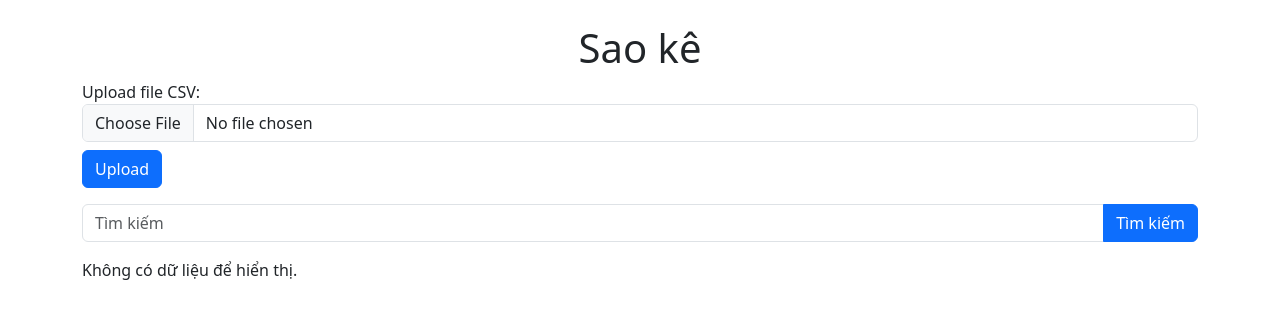
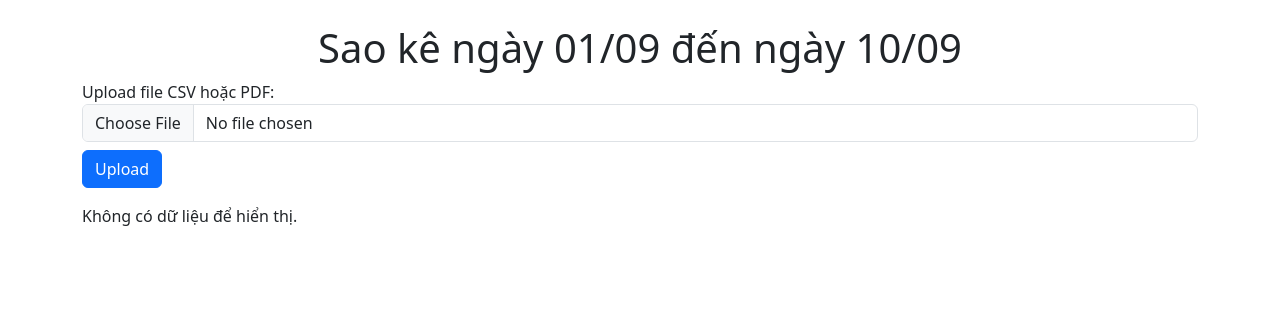
Before and after one commit to dominhsang2308/transactionscheck, a Django app: page / in a window 1280 px wide. Shown: the top 319 px of the page. Run offline with Django 5.2, Linux system fonts and the light colour scheme.

Commit message:
update code 4

```diff
--- a/saokeapp/views.py
+++ b/saokeapp/views.py
@@ -1,53 +1,79 @@
 import os
 import pandas as pd
+import pdfplumber
 from django.core.paginator import Paginator
 from django.shortcuts import render
 from django.core.files.storage import FileSystemStorage
 from django.conf import settings
 
 def saokeapp(request):
+    file_type = None
+    content = None
+
 
     if request.method == 'POST' and request.FILES.get('csv_file'):
-        csv_file = request.FILES['csv_file']
-        fs = FileSystemStorage(location=os.path.join(settings.MEDIA_ROOT, 'csvs'))
-        filename = fs.save(csv_file.name, csv_file)
-        csv_file_path = fs.path(filename)
+        uploaded_file = request.FILES['csv_file']
+        fs = FileSystemStorage(location=os.path.join(settings.MEDIA_ROOT, 'uploads'))
+        filename = fs.save(uploaded_file.name, uploaded_file)
+        file_path = fs.path(filename)
 
-        print(f"File uploaded and saved at: {csv_file_path}")
-        request.session['csv_filename'] = filename
+
+        request.session['uploaded_filename'] = filename
+
+        # Kiểm tra loại file dựa trên phần mở rộng
+        if filename.endswith('.csv'):
+            file_type = 'csv'
+            df = pd.read_csv(file_path)
+
+            content = df.to_dict(orient='records')
+            columns = df.columns
+        elif filename.endswith('.pdf'):
+            file_type = 'pdf'
+            with pdfplumber.open(file_path) as pdf:
+                content = [page.extract_text() for page in pdf.pages]  # Trích xuất văn bản từ mỗi trang PDF
+                columns = ['PDF Content']  # Giả sử chỉ có một cột là nội dung PDF
+        else:
+            return render(request, 'index.html', {'error': 'Định dạng file không được hỗ trợ.'})
     else:
 
-        if 'csv_filename' in request.session:
-            filename = request.session['csv_filename']
-            csv_file_path = os.path.join(settings.MEDIA_ROOT, 'csvs', filename)
+        if 'uploaded_filename' in request.session:
+            filename = request.session['uploaded_filename']
+            file_path = os.path.join(settings.MEDIA_ROOT, 'uploads', filename)
+
+            if not os.path.exists(file_path):
+                return render(request, 'index.html', {'error': 'Tệp không tồn tại, vui lòng tải lên tệp mới.'})
 
 
-            if not os.path.exists(csv_file_path):
-                return render(request, 'index.html', {'error': 'Tệp CSV không tồn tại, vui lòng tải lại.'})
+            if filename.endswith('.csv'):
+                file_type = 'csv'
+                df = pd.read_csv(file_path)
+
+                content = df.to_dict(orient='records')
+                columns = df.columns
+            elif filename.endswith('.pdf'):
+                file_type = 'pdf'
+                with pdfplumber.open(file_path) as pdf:
+                    content = [page.extract_text() for page in pdf.pages]
+                    columns = ['PDF Content']
         else:
-            return render(request, 'index.html', {'error': 'Chưa có tệp CSV nào được tải lên.'})
-
-
-    df = pd.read_csv(csv_file_path)
+            return render(request, 'index.html', {'error': 'Chưa có tệp nào được tải lên.'})
 
     query = request.GET.get('q', '')
 
+    # Lọc dữ liệu cho file CSV
+    if query and file_type == 'csv':
+        content = [row for row in content if any(query.lower() in str(value).lower() for value in row.values())]
 
-    csv_data = df.to_dict(orient='records')
-
-
-    if query:
-        csv_data = [row for row in csv_data if any(query.lower() in str(value).lower() for value in row.values())]
-
-
-    paginator = Paginator(csv_data, 10)
+    # Sử dụng Paginator cho cả CSV và PDF
+    paginator = Paginator(content, 10)  # Hiển thị 10 hàng hoặc trang mỗi trang
     page_number = request.GET.get('page')
     page_obj = paginator.get_page(page_number)
 
     context = {
         'page_obj': page_obj,
-        'columns': df.columns,
-        'query': query
+        'columns': columns,
+        'query': query,
+        'file_type': file_type
     }
 
     return render(request, 'index.html', context)
--- a/templates/index.html
+++ b/templates/index.html
@@ -6,34 +6,21 @@
     <title>Sao Kê Demo</title>
     <link href="https://cdn.jsdelivr.net/npm/bootstrap@5.3.3/dist/css/bootstrap.min.css" rel="stylesheet">
   </head>
-  <style>
-    .pagination {
-        margin-top: 20px;
-        text-align: center;
-    }
-    .pagination a, .pagination span {
-        margin: 0 5px;
-        padding: 8px 16px;
-        text-decoration: none;
-    }
-    .pagination{
-        background-color: aliceblue;
-    }
-  </style>
   <body class="container my-4">
-    <h1 class="text-center">Sao kê </h1>
+    <h1 class="text-center">Sao kê ngày 01/09 đến ngày 10/09</h1>
 
-
+    <!-- Form để upload file CSV hoặc PDF -->
     <div class="row mb-3">
         <form method="POST" enctype="multipart/form-data">
             {% csrf_token %}
-            <label for="csv_file">Upload file CSV:</label>
-            <input type="file" name="csv_file" accept=".csv" class="form-control">
+            <label for="csv_file">Upload file CSV hoặc PDF:</label>
+            <input type="file" name="csv_file" accept=".csv,.pdf" class="form-control">
             <button type="submit" class="btn btn-primary mt-2">Upload</button>
         </form>
     </div>
 
-
+    <!-- Form tìm kiếm (chỉ hiển thị khi là CSV) -->
+    {% if file_type == 'csv' %}
         <div class="row">
             <form method="GET" action="">
                 <div class="input-group mb-3">
@@ -42,8 +29,9 @@
                 </div>
             </form>
         </div>
+    {% endif %}
 
-
+    <!-- Hiển thị nội dung CSV hoặc PDF -->
     {% if page_obj %}
         <table class="table table-striped">
             <thead>
@@ -54,6 +42,7 @@
                 </tr>
             </thead>
             <tbody>
+                {% if file_type == 'csv' %}
                     {% for row in page_obj %}
                         <tr>
                             {% for value in row.values %}
@@ -61,15 +50,22 @@
                             {% endfor %}
                         </tr>
                     {% endfor %}
+                {% elif file_type == 'pdf' %}
+                    {% for page_text in page_obj %}
+                        <tr>
+                            <td>{{ page_text }}</td>
+                        </tr>
+                    {% endfor %}
+                {% endif %}
             </tbody>
         </table>
 
-
+        <!-- Điều hướng phân trang -->
         <div class="pagination">
             <span class="step-links">
                 {% if page_obj.has_previous %}
-                    <a href="?page=1">Trang đầu</a>
-                    <a href="?page={{ page_obj.previous_page_number }}">Trang trước</a>
+                    <a href="?page=1{% if query %}&q={{ query }}{% endif %}">Trang đầu</a>
+                    <a href="?page={{ page_obj.previous_page_number }}{% if query %}&q={{ query }}{% endif %}">Trang trước</a>
                 {% endif %}
 
                 <span class="current">
@@ -77,8 +73,8 @@
                 </span>
 
                 {% if page_obj.has_next %}
-                    <a href="?page={{ page_obj.next_page_number }}">Trang tiếp</a>
-                    <a href="?page={{ page_obj.paginator.num_pages }}">Trang cuối</a>
+                    <a href="?page={{ page_obj.next_page_number }}{% if query %}&q={{ query }}{% endif %}">Trang tiếp</a>
+                    <a href="?page={{ page_obj.paginator.num_pages }}{% if query %}&q={{ query }}{% endif %}">Trang cuối</a>
                 {% endif %}
             </span>
         </div>
```
Also changed, not shown: db.sqlite3. Lines whose indentation alone changed are shown as unchanged.
